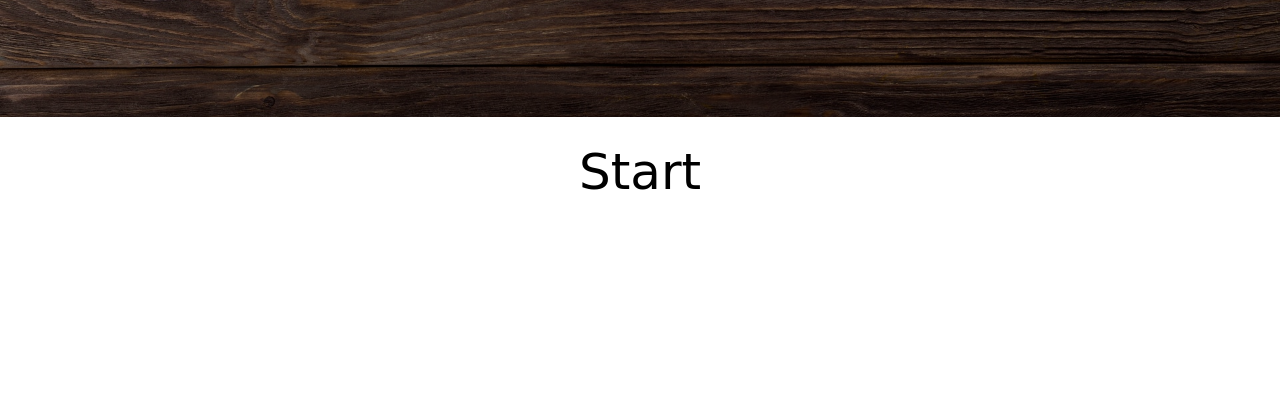
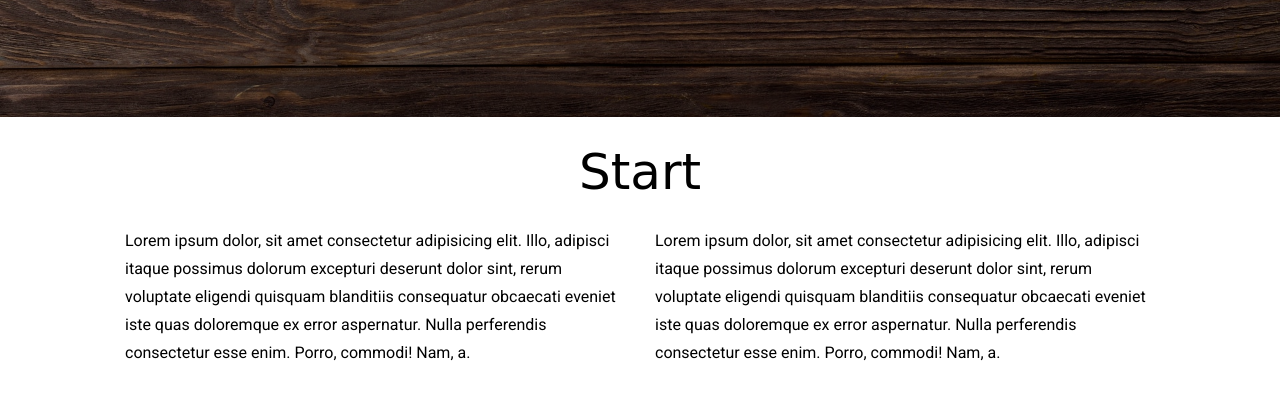
Before and after one commit to kkubiczek/warsztatDolceVita, a plain HTML site: page index.html in a window 1280 px wide. Shown: the part 683-1082 px from the top of the page. Drawn offline with Linux system fonts and the light colour scheme; a web font is replaced by a local one.

Commit message:
add section Start

```diff
--- a/index.html
+++ b/index.html
@@ -29,6 +29,12 @@
     <main>
         <section class="site-section" id="start">
             <h2 class="heading--h2">Start</h2>
+            <div class="container">
+                <div class="row">
+                    <p class="col col--md50">Lorem ipsum dolor, sit amet consectetur adipisicing elit. Illo, adipisci itaque possimus dolorum excepturi deserunt dolor sint, rerum voluptate eligendi quisquam blanditiis consequatur obcaecati eveniet iste quas doloremque ex error aspernatur. Nulla perferendis consectetur esse enim. Porro, commodi! Nam, a.</p>
+                    <p class="col col--md50">Lorem ipsum dolor, sit amet consectetur adipisicing elit. Illo, adipisci itaque possimus dolorum excepturi deserunt dolor sint, rerum voluptate eligendi quisquam blanditiis consequatur obcaecati eveniet iste quas doloremque ex error aspernatur. Nulla perferendis consectetur esse enim. Porro, commodi! Nam, a.</p>
+                </div>
+            </div>
         </section>
         <section class="site-section site-section--bg-color" id="menu">
             <h2 class="heading--h2 text-color-white">Menu</h2>
```
